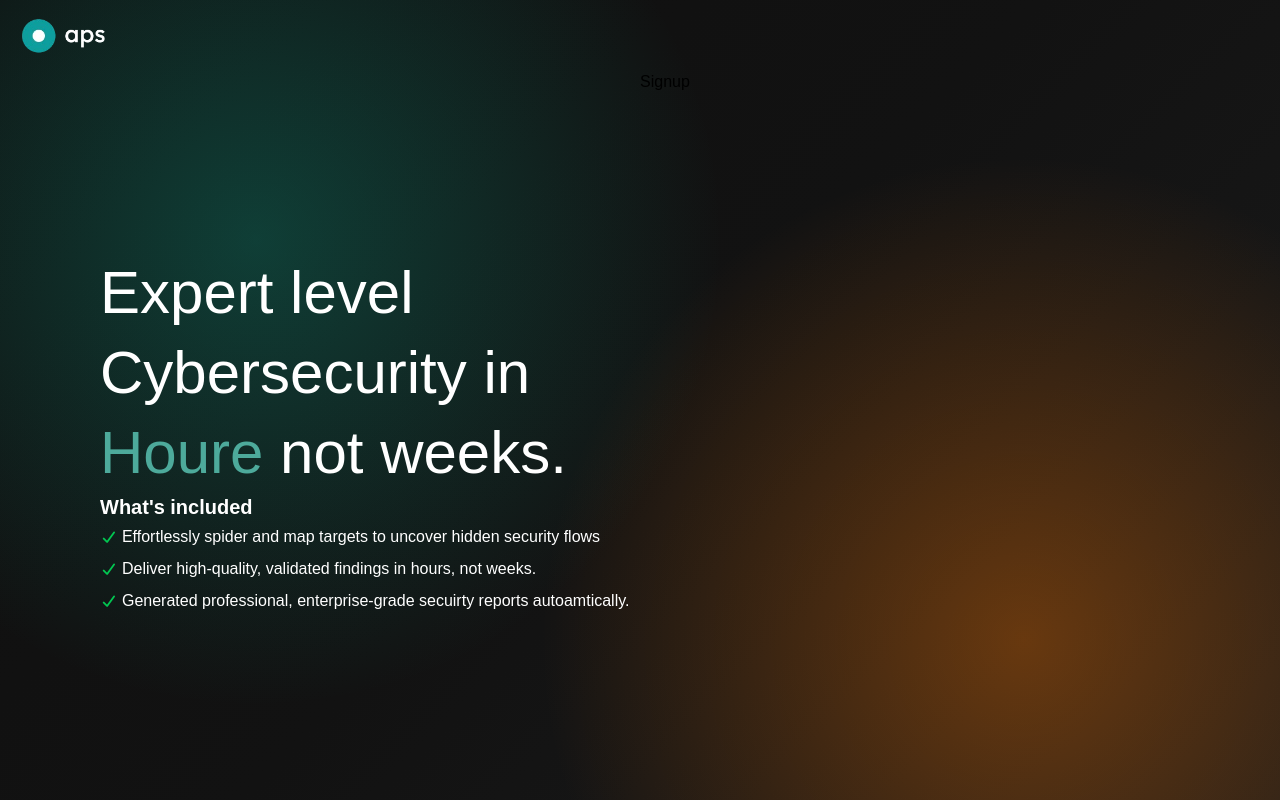
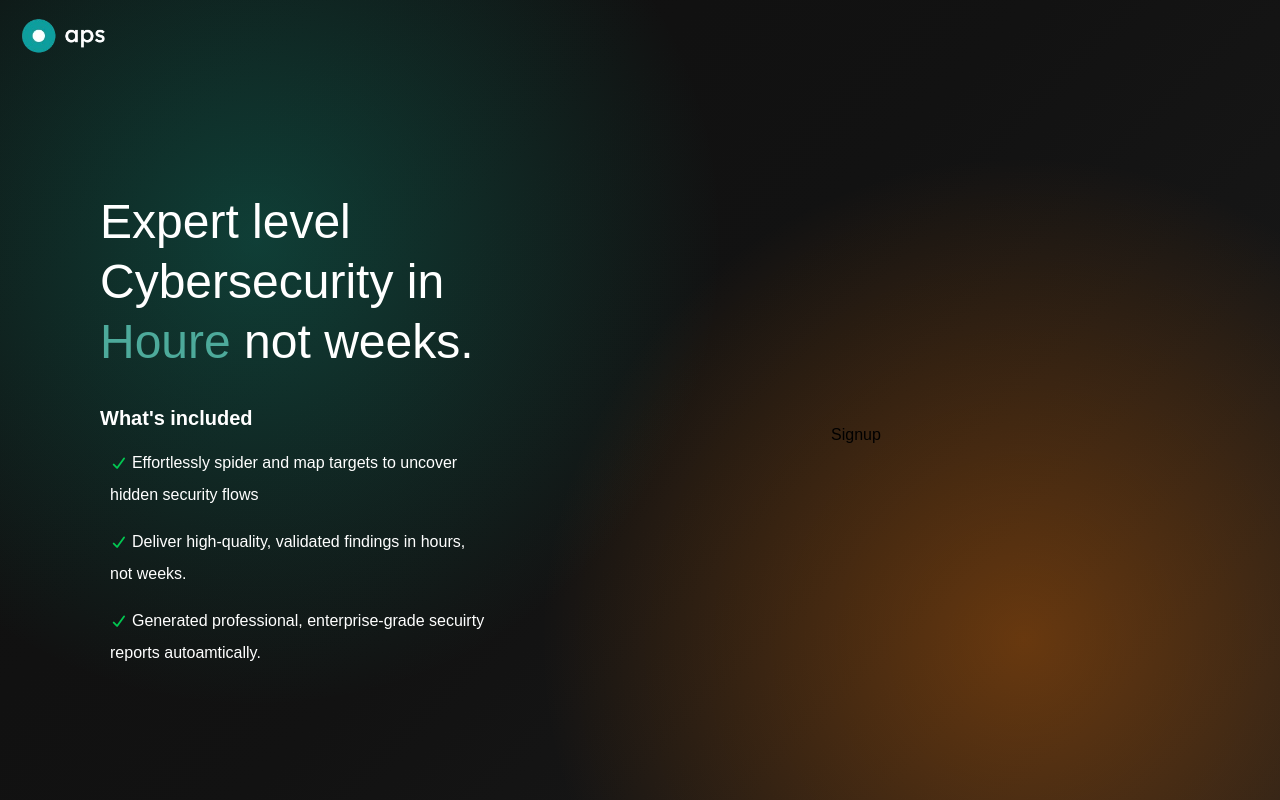
Before and after one commit to Rajaryan99/Fenrir-frontend-Task, a React (Vite) app: page /signup in a window 1280 px wide. Built offline with nearby package versions, Linux system fonts and the light colour scheme.

Commit message:
leftection details

```diff
--- a/src/components/Auth/Auth.css
+++ b/src/components/Auth/Auth.css
@@ -25,11 +25,30 @@
     display: flex;
     flex-direction: column;
     justify-content: center;
-    width: 50%;
+    width: 40%;
     height: calc(100vh - 70px);
 
 }
 
+.leftsection .heading {
+    margin-bottom: 2rem;
+}
+
+.details {
+    width: 90%;
+
+}
+
+.details p {
+    margin-left: 10px;
+    margin-bottom: 10px;
+    margin-top: 15px;
+}
+
 .rightSection{
-    width: 50%;
+    width: 60%;
+    height: calc(100vh - 70px);
+    display: flex;
+    align-items: center;
+    justify-content: center;
 }
--- a/src/components/Auth/Signup.jsx
+++ b/src/components/Auth/Signup.jsx
@@ -13,11 +13,11 @@ export default function Signup() {
 
       <div className="dashboard">
       <div className="leftsection text-white">
-        <div className='heading text-6xl leading-20'>
+          <div className='heading text-5xl leading-tight '>
           <p>Expert level Cybersecurity in <span className='text-[#4daa9b]'>Houre</span> not weeks.</p>
         </div>
-        <div className="details leading-8">
-          <h3 className='font-bold text-xl'>What's included</h3>
+        <div className="details leading-8 ">
+          <h3 className='font-bold text-xl mb-4'>What's included</h3>
           <p><i class="fa-solid fa-check text-sm text-green-500 "></i> Effortlessly spider and map targets to uncover hidden security flows</p>
           <p><i class="fa-solid fa-check text-sm text-green-500 "></i> Deliver high-quality, validated findings in hours, not weeks.</p>
           <p><i class="fa-solid fa-check text-sm text-green-500 "></i> Generated professional, enterprise-grade secuirty reports autoamtically.</p>
```
